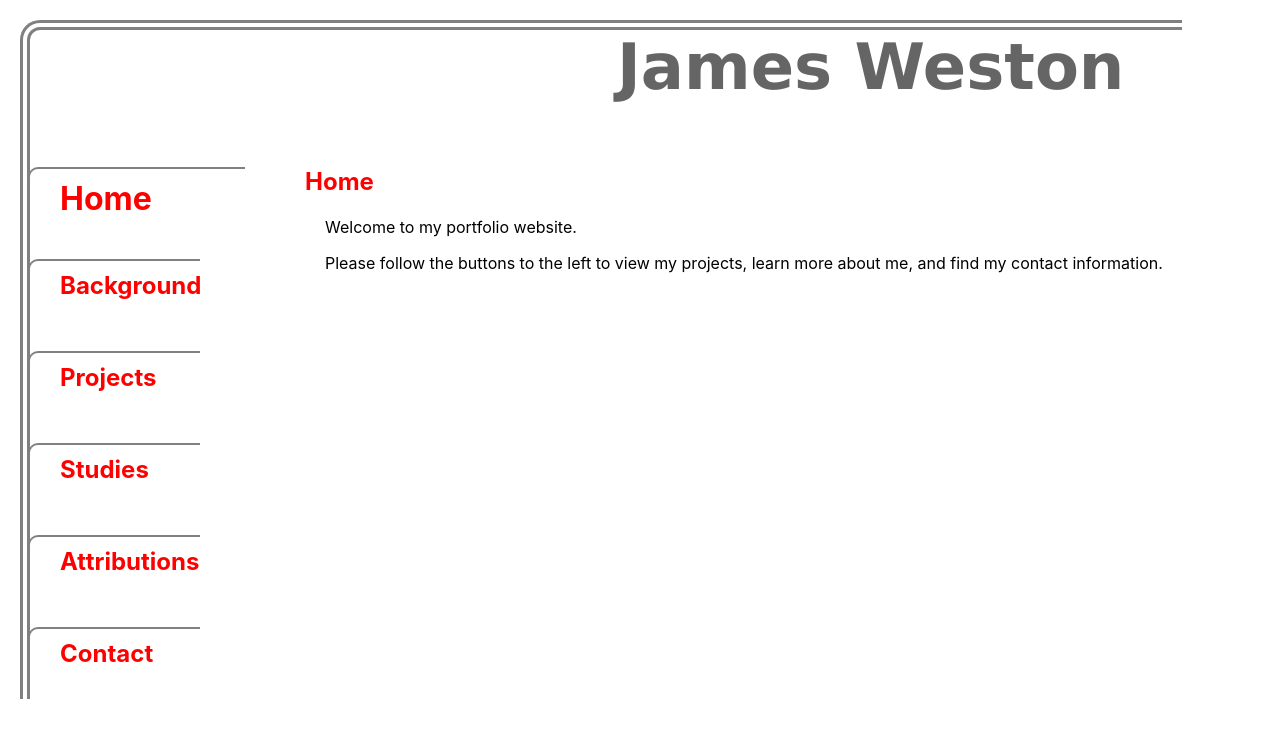
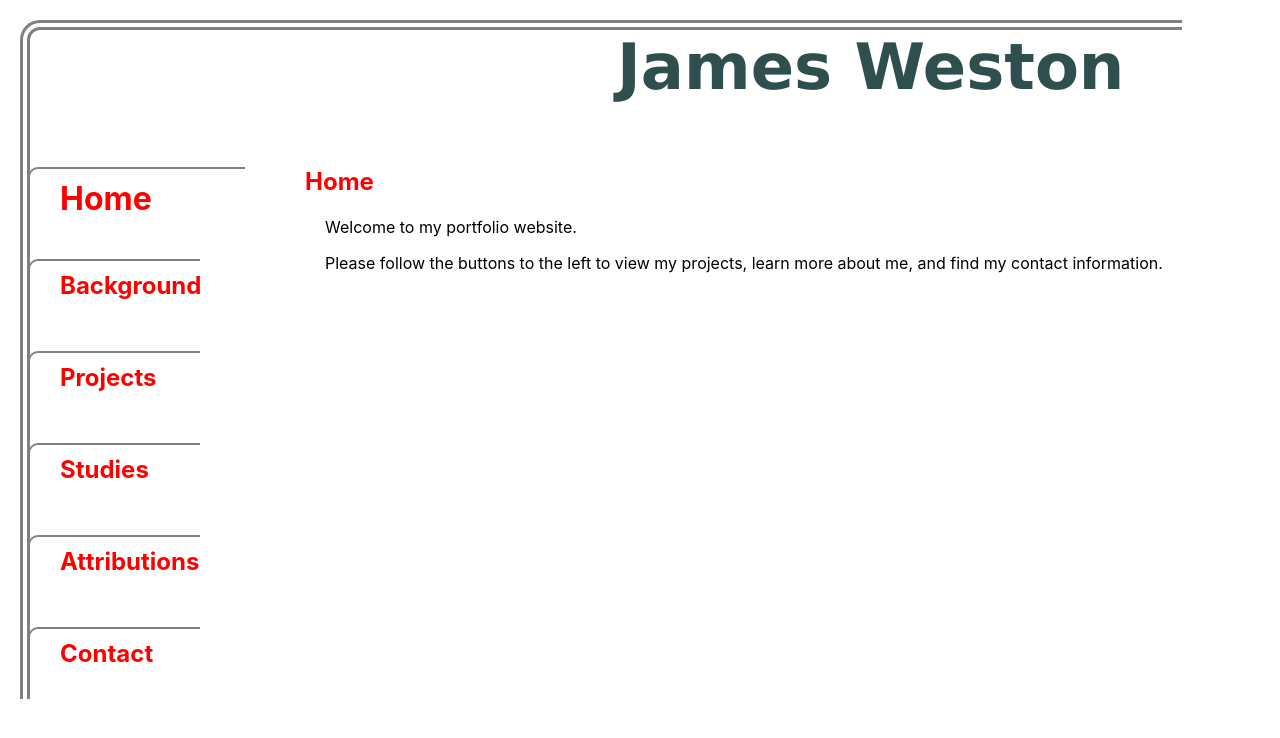
Before and after one commit to jcweston/react-portfolio, a React (Create React App) app: page / in a window 1280 px wide. Shown: the top 738 px of the page. Built offline with nearby package versions, Linux system fonts and the light colour scheme.

Commit message:
title color

```diff
--- a/src/App.css
+++ b/src/App.css
@@ -3,7 +3,7 @@
     font-size: 400%;
     margin-top: 0px;
     padding-right: 5%;
-    opacity: 60%;
+    color: darkslategray;
 }
 
 .Column {
```
